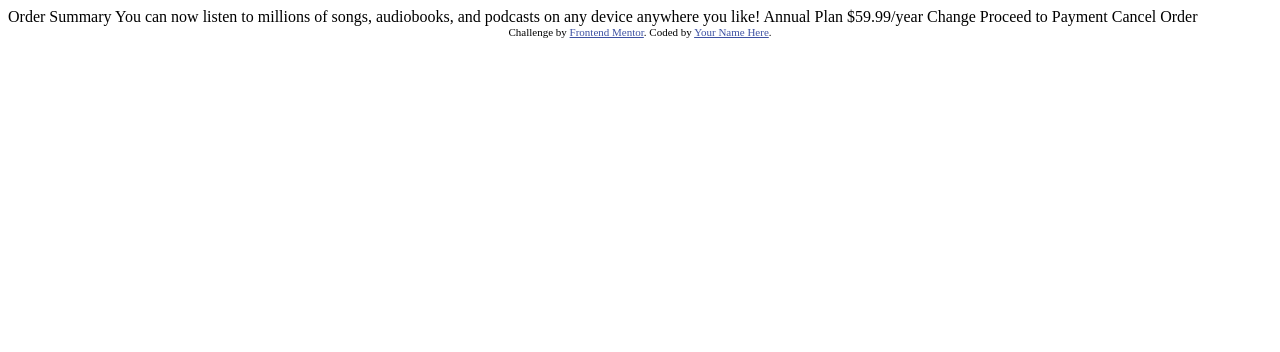
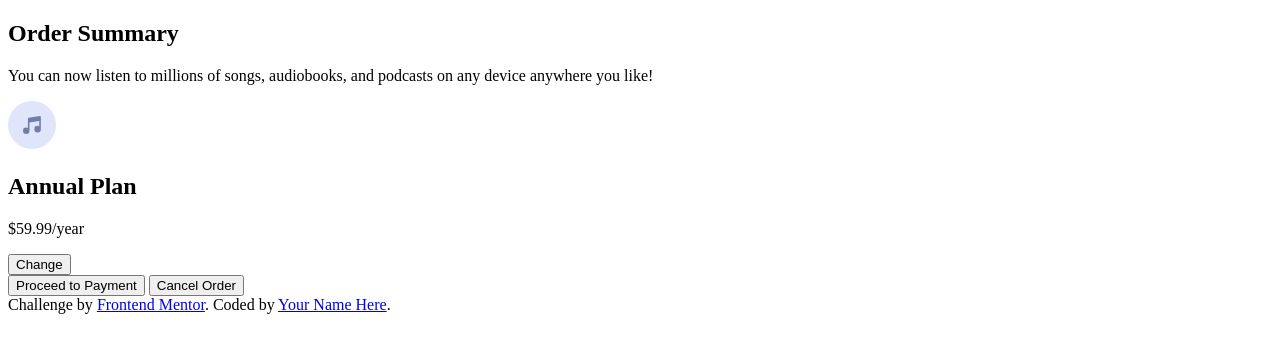
Before and after one commit to RogelioCamargo/order-summary-component, a plain HTML site: page index.html in a window 1280 px wide. Drawn offline with Linux system fonts and the light colour scheme.

Commit message:
Write semantic markup

```diff
--- a/index.html
+++ b/index.html
@@ -3,35 +3,32 @@
 <head>
   <meta charset="UTF-8">
   <meta name="viewport" content="width=device-width, initial-scale=1.0"> <!-- displays site properly based on user's device -->
-
+	<link rel="stylesheet" href="styles.css">
   <link rel="icon" type="image/png" sizes="32x32" href="./images/favicon-32x32.png">
 
   <title>Frontend Mentor | Order summary card</title>
-
-  <!-- Feel free to remove these styles or customise in your own stylesheet 👍 -->
-  <style>
-    .attribution { font-size: 11px; text-align: center; }
-    .attribution a { color: hsl(228, 45%, 44%); }
-  </style>
 </head>
 <body>
 
-  Order Summary
-
-  You can now listen to millions of songs, audiobooks, and podcasts on any
-  device anywhere you like!
-
-  Annual Plan
-  $59.99/year
-
-  Change
-
-  Proceed to Payment
-  Cancel Order
-
-  <div class="attribution">
+	<main>
+		<article class="order">
+			<h1 class="order__title">Order Summary</h1>
+			<p class="order__description">You can now listen to millions of songs, audiobooks, and podcasts on any device anywhere you like!</p>
+			<div class="plan">
+				<img class="" src="./images/icon-music.svg" alt="">
+				<div>
+					<h2 class="plan__title">Annual Plan</h2>
+					<p class="plan__price">$59.99/year</p>
+				</div>
+				<button class="button button--link">Change</button>
+			</div>
+			<button class="button button--primary">Proceed to Payment</button>
+			<button class="button button--secondary">Cancel Order</button>
+		</article>
+	</main>
+  <footer class="attribution">
     Challenge by <a href="https://www.frontendmentor.io?ref=challenge" target="_blank">Frontend Mentor</a>.
     Coded by <a href="#">Your Name Here</a>.
-  </div>
+  </footer>
 </body>
 </html>
```
Also changed, not shown: styles.css (added).
